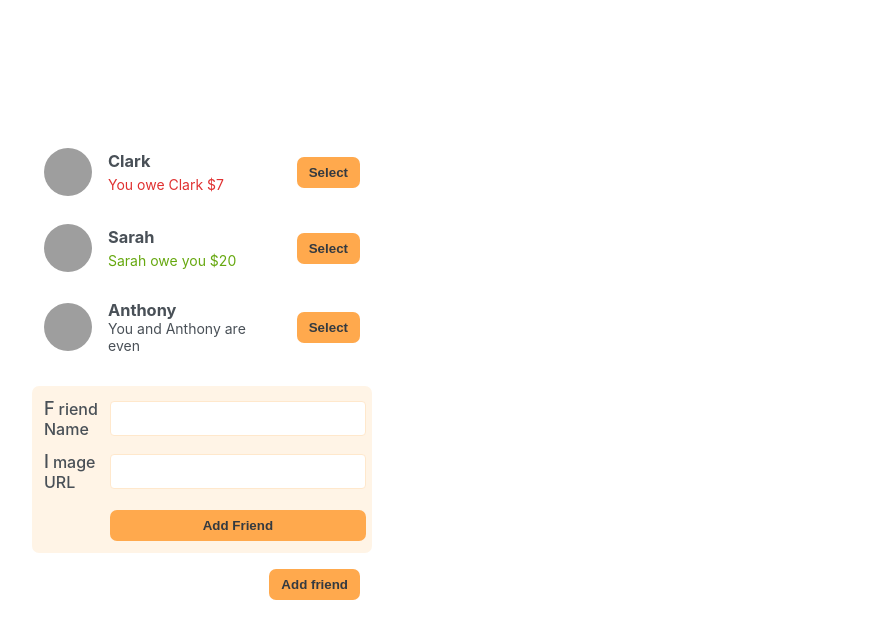
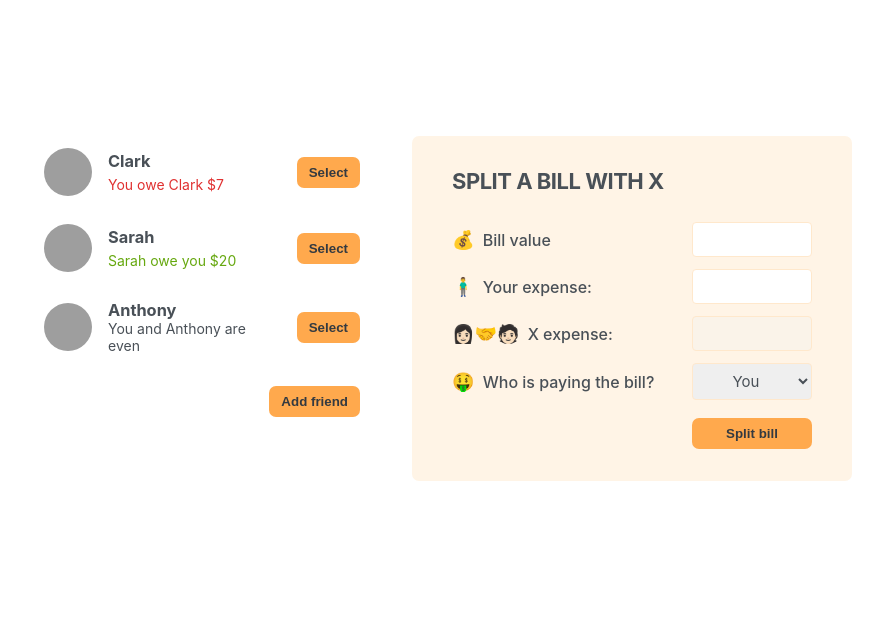
Before and after one commit to Bharat-Dua/Eat-N-Split, a React (Create React App) app: page / in a window 1280 px wide. Shown: the top 638 px of the page, without its empty margins (198-1081 px from the left). Built offline with nearby package versions, Linux system fonts and the light colour scheme; grey boxes are pictures that could not be loaded.

Commit message:
completed the add new user to list

```diff
--- a/src/App.js
+++ b/src/App.js
@@ -1,3 +1,4 @@
+import { useState } from "react";
 import "./index.css";
 const initialFriends = [
   {
@@ -21,18 +22,29 @@
 ];
 
 function App() {
+  const [openAddFriendForm, setOpenAddFriendForm] = useState(false);
+  const [friends, setFriends] = useState(initialFriends);
+  function handleShowFriendForm() {
+    setOpenAddFriendForm((isOpen) => !isOpen);
+  }
+  function handleAddFriend(friend) {
+    setFriends((friends) => [...friends, friend]);
+    setOpenAddFriendForm(false);
+  }
   return (
     <div className="app">
       <div className="sidebar">
-        <FriendsList />
-        <FormAddFriend />
-        <Button>Add friend </Button>
+        <FriendsList friends={friends} />
+        {openAddFriendForm && <FormAddFriend onAddFriend={handleAddFriend} />}
+        <Button onClick={handleShowFriendForm}>
+          {openAddFriendForm ? "close" : "Add friend"}
+        </Button>
       </div>
+      <FormSplitBill />
     </div>
   );
 }
-function FriendsList() {
-  const friends = initialFriends;
+function FriendsList({ friends }) {
   return (
     <ul>
       {friends.map((friend) => (
@@ -63,19 +75,67 @@
     </>
   );
 }
-function Button({ children }) {
-  return <button className="button">{children}</button>;
+function Button({ children, onClick }) {
+  return (
+    <button className="button" onClick={onClick}>
+      {children}
+    </button>
+  );
 }
-function FormAddFriend() {
+function FormAddFriend({ onAddFriend }) {
+  const [name, setName] = useState("");
+  const [image, setImage] = useState("https://i.pravatar.cc/48");
+
+  function handleNewAddFriendForm(e) {
+    e.preventDefault();
+    if (!name || !image) return;
+    const id = crypto.randomUUID();
+    const newFriend = { id, name, image: `${image}?=${id}`, balance: 0 };
+    onAddFriend(newFriend);
+    setName("");
+    setImage("https://i.pravatar.cc/48");
+  }
   return (
-    <form className="form-add-friend">
-      <label>Friend Name</label>
-      <input type="text" />
-      <label>Image URL</label>
-      <input type="text" />
-      <Button>Add Friend</Button>
+    <form className="form-add-friend" onSubmit={handleNewAddFriendForm}>
+      <label>👫 Name</label>
+      <input
+        type="text"
+        placeholder="Enter name"
+        value={name}
+        onChange={(e) => setName(e.target.value)}
+      />
+      <label>🌇 Image URL</label>
+      <input
+        type="text"
+        value={image}
+        placeholder="Enter image URL"
+        onChange={(e) => setImage(e.target.value)}
+      />
+      <Button>Add</Button>
     </form>
   );
 }
+function FormSplitBill() {
+  return (
+    <form className="form-split-bill">
+      <h2>Split a bill with X</h2>
 
+      <label>💰 Bill value</label>
+      <input type="number" />
+
+      <label>🧍‍♂️ Your expense:</label>
+      <input type="number" />
+
+      <label>👩🏻‍🤝‍🧑🏻 X expense:</label>
+      <input type="text" disabled />
+
+      <label>🤑 Who is paying the bill?</label>
+      <select>
+        <option value="user">You</option>
+        <option value="friend">X</option>
+      </select>
+      <Button>Split bill</Button>
+    </form>
+  );
+}
 export default App;
--- a/src/index.css
+++ b/src/index.css
@@ -55,6 +55,8 @@
   gap: 0.4rem;
   font-size: 1.4rem;
   margin-bottom: 2rem;
+  max-height: 500px;
+  overflow-y: auto;
 }
 
 .sidebar li {
```
